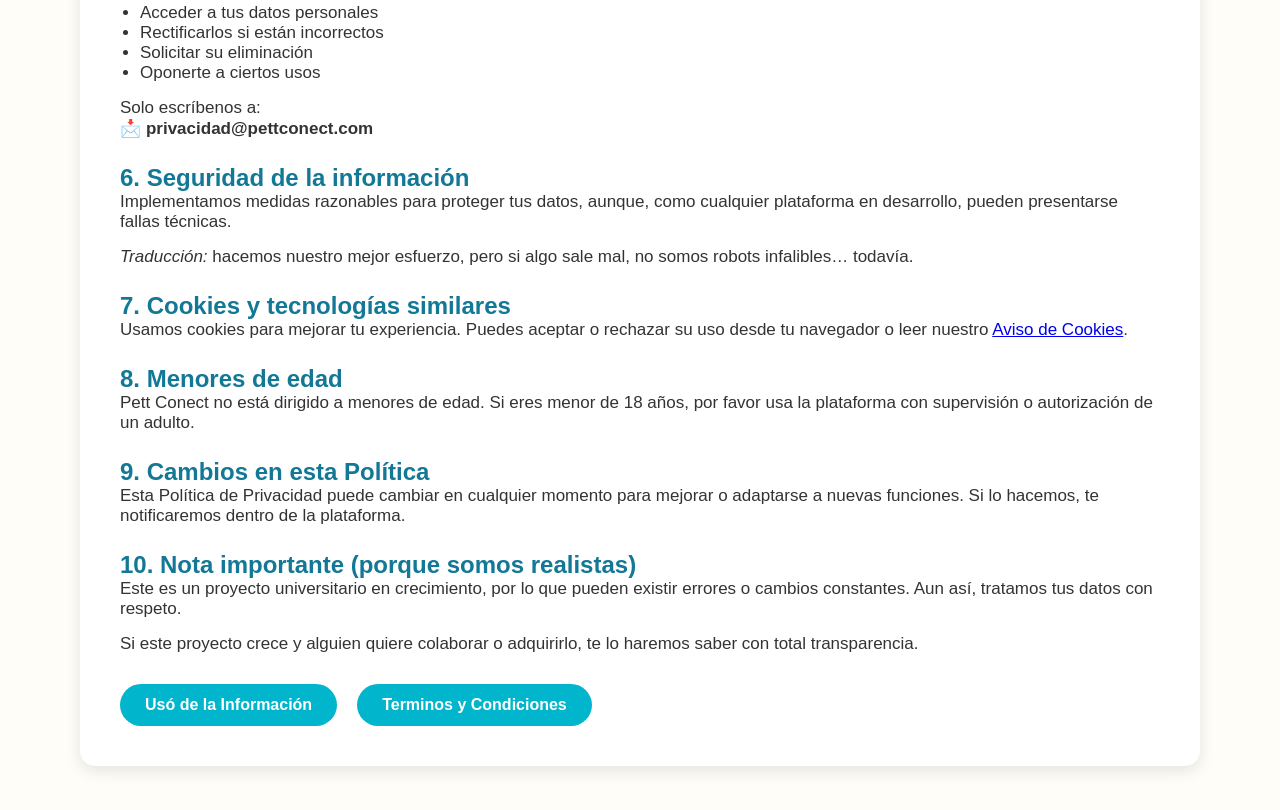
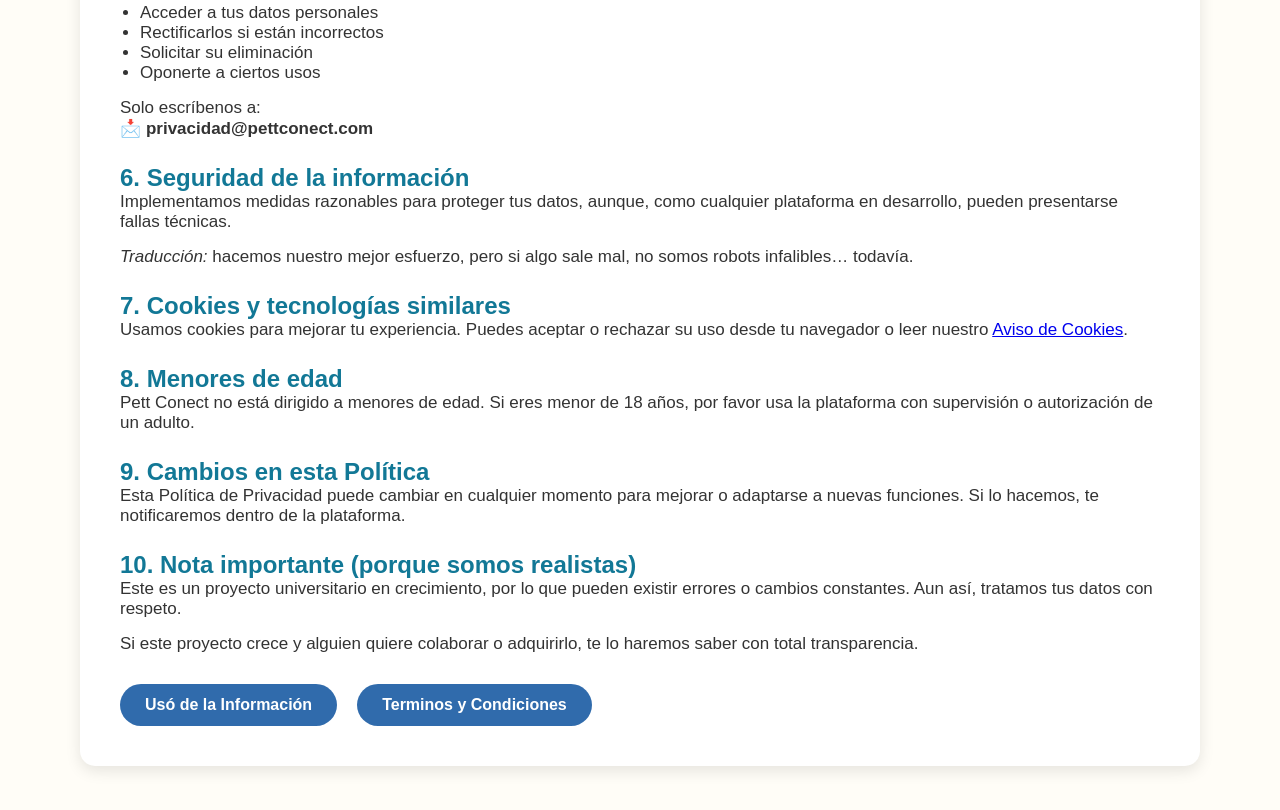
Before and after one commit to PettconectCORP/Pettconect, a plain HTML site: page terminos.html in a window 1280 px wide. Shown: the part 1275-2085 px from the top of the page. Drawn offline with Linux system fonts and the light colour scheme.

Commit message:
Update terminos.css

```diff
--- a/terminos.css
+++ b/terminos.css
@@ -137,7 +137,7 @@ body {
 
 .boton-usuario,
 .boton-empresa {
-  background-color: #00b5cc;
+  background-color: #306bac;
   color: white;
   padding: 12px 25px;
   font-size: 16px;
```
